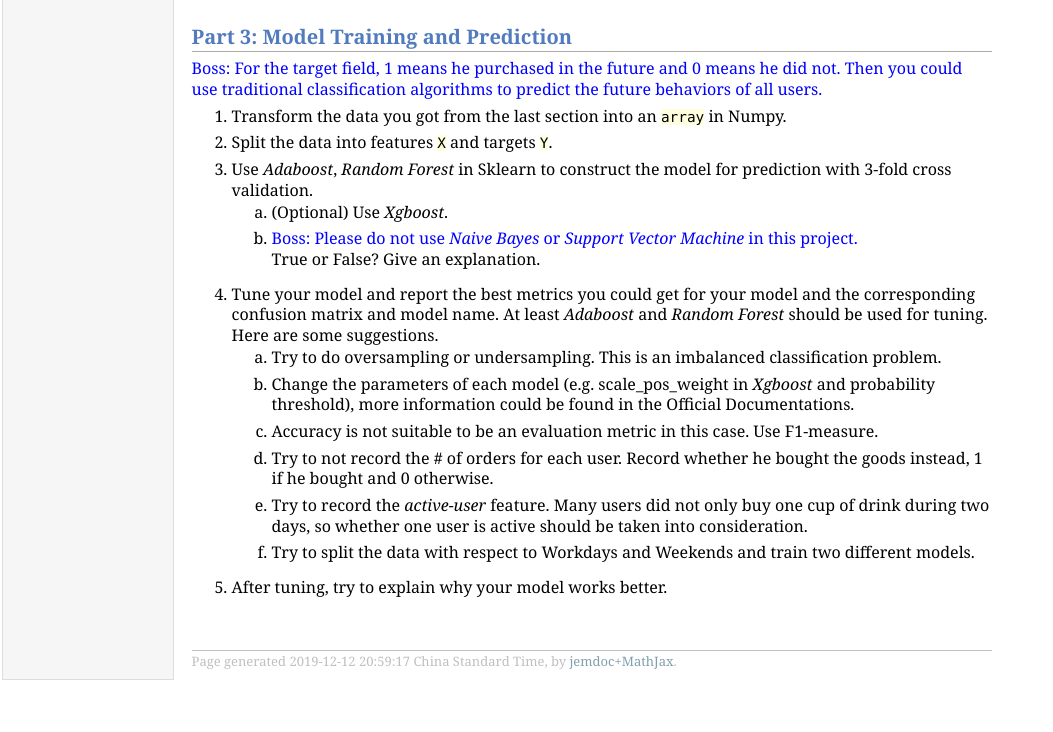
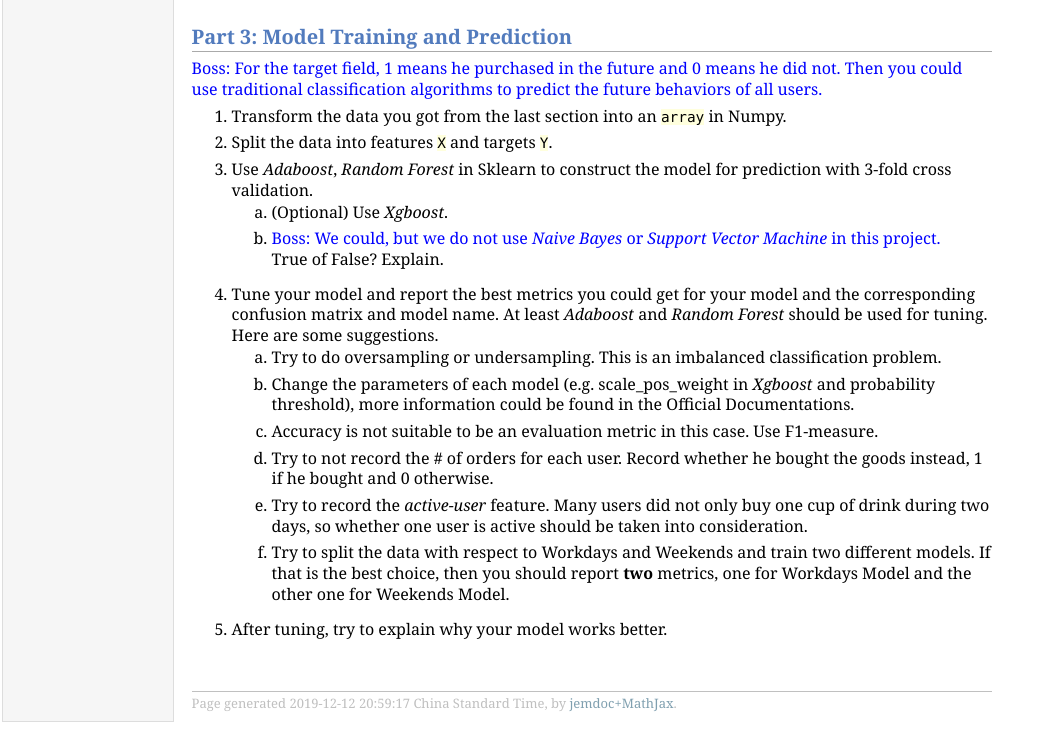
Before and after one commit to WeakCha/WISERCLUB-Final, a plain HTML site: page Project.html in a window 1280 px wide. Shown: the part 966-1698 px from the top of the page, without its empty margins (0-1053 px from the left). Before the commit the page ends 1656 px from the top, so only its background shows below. Drawn offline with nearby package versions, Linux system fonts and the light colour scheme; some packages are replaced by stand-ins of ours.

Commit message:
Update Project.html

```diff
--- a/Project.html
+++ b/Project.html
@@ -38,7 +38,7 @@ MathJax.Hub.Config({
 <li><p>Find the number of orders each day.
 </p>
 <ol>
-<li><p><font color = "#0000FF">Boss: we need to design two different strategies for sales in workdays and sales in weekends.</font> <br /> True or False? Give an explanation.
+<li><p><font color = "#0000FF">Boss: we need to design two different strategies for sales in workdays and sales in weekends.</font> <br /> True or False? Explain.
 </p>
 </li></ol>
 </li>
@@ -131,9 +131,8 @@ For example, if the time span is from 2019-02-01 to 2019-02-10, then there are 1
 <li><p>(Optional) Use <i>Xgboost</i>.
 </p>
 </li>
-	<li><p><font color = '#0000FF'>Boss: Please do not use <i>Naive Bayes</i> or <i>Support Vector Machine</i> in this project. </font> <br />
-
-True or False? Give an explanation.
+	<li><p><font color = '#0000FF'>Boss: We could, but we do not use <i>Naive Bayes</i> or <i>Support Vector Machine</i> in this project. </font> <br />
+True of False? Explain.
 </p>
 </li></ol>
 </li>
@@ -157,7 +156,7 @@ True or False? Give an explanation.
 </li>
 <li>
 	<p>
-	Try to split the data with respect to Workdays and Weekends and train two different models.
+	Try to split the data with respect to Workdays and Weekends and train two different models. If that is the best choice, then you should report <b>two</b> metrics, one for Workdays Model and the other one for Weekends Model.
 	</p>
 	</li>
 	</ol>
```
